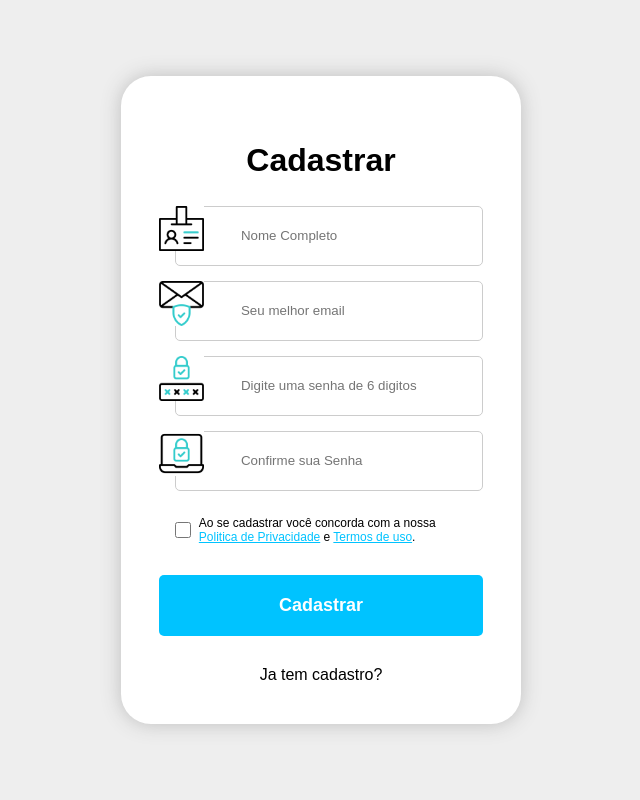
After one commit to Manozecaa/Pagina_Login, a PHP site: page /html/cadastrar.html in a window 1280 px wide. The commit adds this page. Shown: the whole page, without its empty margins (319-959 px from the left). Run offline with PHP 8.4, Linux system fonts and the light colour scheme.

Commit message:
Criando a pagina
Finalizado a parte visual de login/cadastro do site.

```diff
--- a/css/style.css
+++ b/css/style.css
@@ -75,6 +75,11 @@ a:hover{
     color: #00c3ff;
 }
 
+.link{
+    color: #00c3ff;
+    text-decoration: underline;
+}
+
 .input-group{
     width: 90%;
 }
@@ -88,3 +93,19 @@ a:hover{
 img {
     background: white;
 }
+
+input[type='checkbox']{
+    display: inline-block;
+    height: 20px;
+    width: 5%;
+    vertical-align: middle;
+    padding-right: 10px;
+}
+
+label{
+    display: inline-block;
+    width: 85%;
+    font-size: 12px;
+    margin-top: 10px;
+    cursor: pointer;
+}
--- /dev/null
+++ b/html/cadastrar.html
@@ -0,0 +1,43 @@
+<!doctype html>
+<html lang="pt-br">
+<head>
+    <meta charset="UTF-8">
+    <meta name="viewport"
+          content="width=device-width, user-scalable=no, initial-scale=1.0, maximum-scale=1.0, minimum-scale=1.0">
+    <meta http-equiv="X-UA-Compatible" content="ie=edge">
+    <link href="/Pagina_Login/css/style.css" rel="stylesheet">
+    <title>Cadastrar</title>
+</head>
+<body>
+    <form>
+        <h2>Cadastrar</h2>
+        <div class="input-group">
+            <img class="input-icon" src="../icons/nome.png" >
+            <input type="text" placeholder="Nome Completo">
+        </div>
+        <div class="input-group">
+            <img class="input-icon" src="../icons/email.png">
+            <input type="email" placeholder="Seu melhor email">
+        </div>
+        <div class="input-group">
+            <img class="input-icon" src="../icons/password.png">
+            <input type="password" placeholder="Digite uma senha de 6 digitos">
+        </div>
+        <div class="input-group">
+            <img class="input-icon" src="../icons/confirm-senha.png">
+            <input type="password" placeholder="Confirme sua Senha">
+        </div>
+
+        <div class="input-group">
+            <input type="checkbox" id="termos" name="termos" value="ok">
+            <label for="termos">Ao se cadastrar você concorda com a nossa <a class="link" href="#">Politica de Privacidade</a>  e <a class="link" href="#">Termos de uso</a>.</label>
+        </div>
+
+        <button class="btn-blue" type="submit">Cadastrar</button>
+        <a href="index.html">Ja tem cadastro?</a>
+
+
+    </form>
+
+</body>
+</html>
--- a/index.html
+++ b/html/index.html
@@ -12,11 +12,11 @@
     <form>
         <h2>Login</h2>
         <div class="input-group">
-            <img class="input-icon" src="icons/login.png">
+            <img class="input-icon" src="../icons/email.png">
             <input type="email" placeholder="Digite seu Email">
         </div>
         <div class="input-group">
-            <img class="input-icon" src="icons/password.png">
+            <img class="input-icon" src="../icons/password.png">
             <input type="password" placeholder="Digite sua Senha">
         </div>
 
```
Also changed, not shown: icons/confirm-senha.png (renamed from icons/login.png), icons/email.png (added), icons/nome.png (added).
